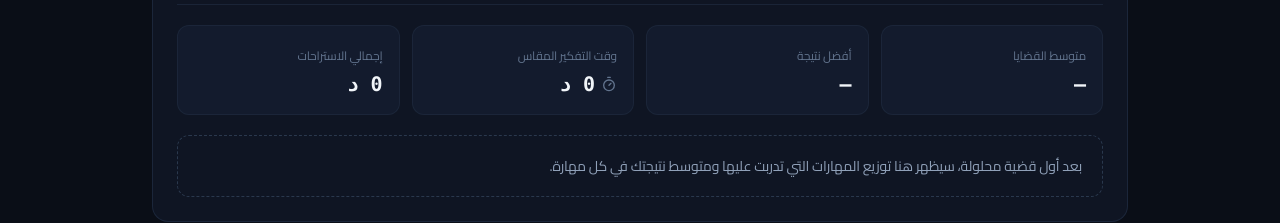
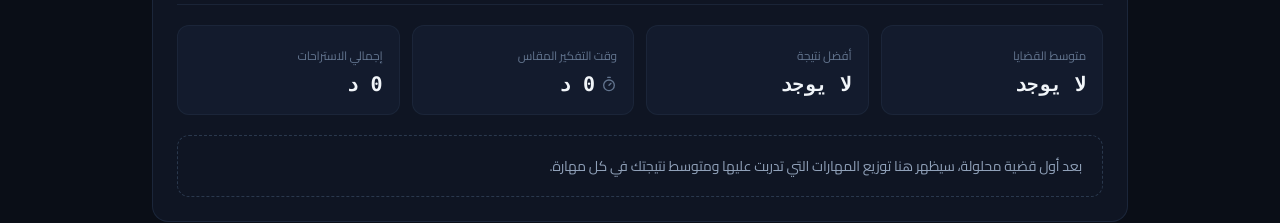
Before and after one commit to imMamdouhaboammar/mid-day-games, a React (Vite) app: page / in a window 1280 px wide. Both pictures are taken after a click on the button "اللياقة والأرشيف". Shown: the part 387-610 px from the top of the page. Built offline with nearby package versions, Linux system fonts and the light colour scheme.

Commit message:
fix: use explicit empty-state labels in dashboard

```diff
--- a/src/components/BrainDashboard.tsx
+++ b/src/components/BrainDashboard.tsx
@@ -134,13 +134,13 @@ export const BrainDashboard: React.FC<BrainDashboardProps> = ({ playerStats, cas
           <div className="bg-[#131b2d] border border-slate-800/80 rounded-xl p-4">
             <span className="text-xs text-slate-500">متوسط القضايا</span>
             <div className="mt-1 text-xl font-mono font-bold text-slate-100">
-              {averageScore === null ? "—" : `${averageScore}/100`}
+              {averageScore === null ? "لا يوجد" : `${averageScore}/100`}
             </div>
           </div>
           <div className="bg-[#131b2d] border border-slate-800/80 rounded-xl p-4">
             <span className="text-xs text-slate-500">أفضل نتيجة</span>
             <div className="mt-1 text-xl font-mono font-bold text-slate-100">
-              {bestScore === null ? "—" : `${bestScore}/100`}
+              {bestScore === null ? "لا يوجد" : `${bestScore}/100`}
             </div>
           </div>
           <div className="bg-[#131b2d] border border-slate-800/80 rounded-xl p-4">
```
